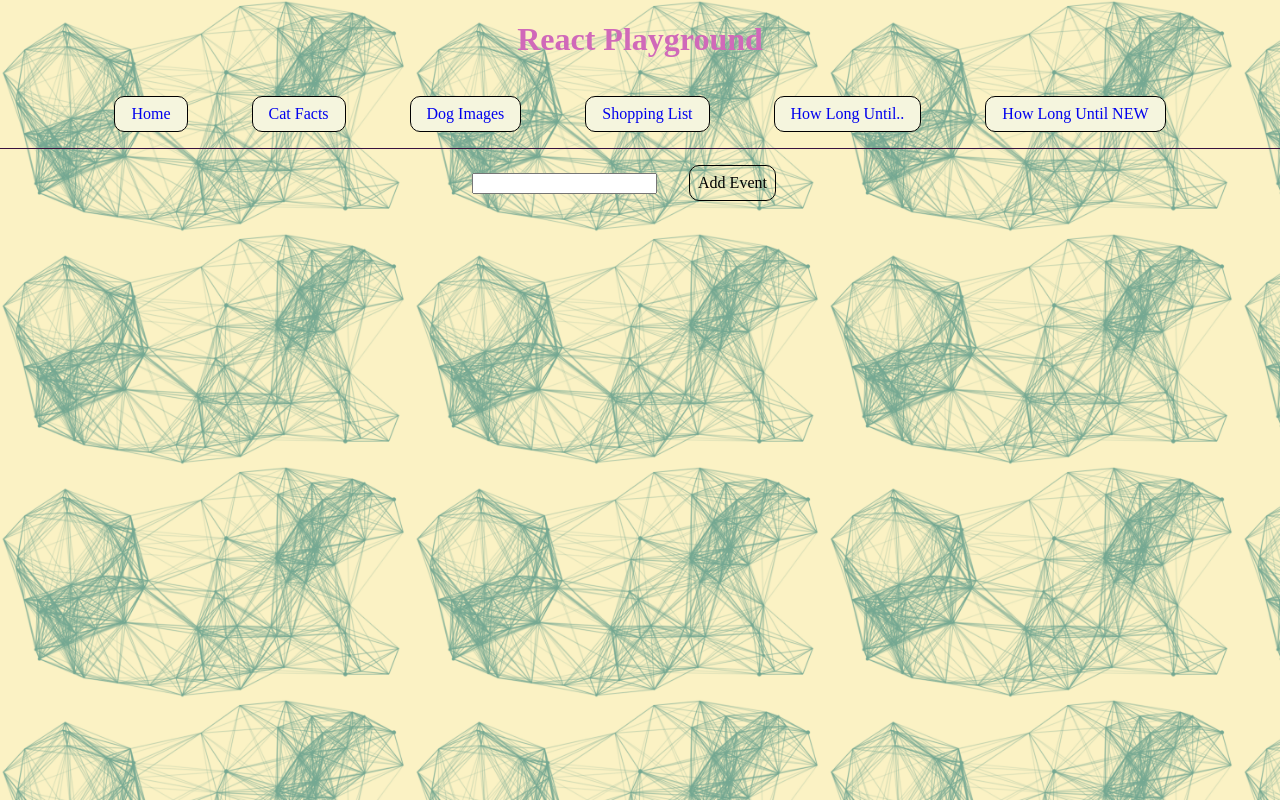
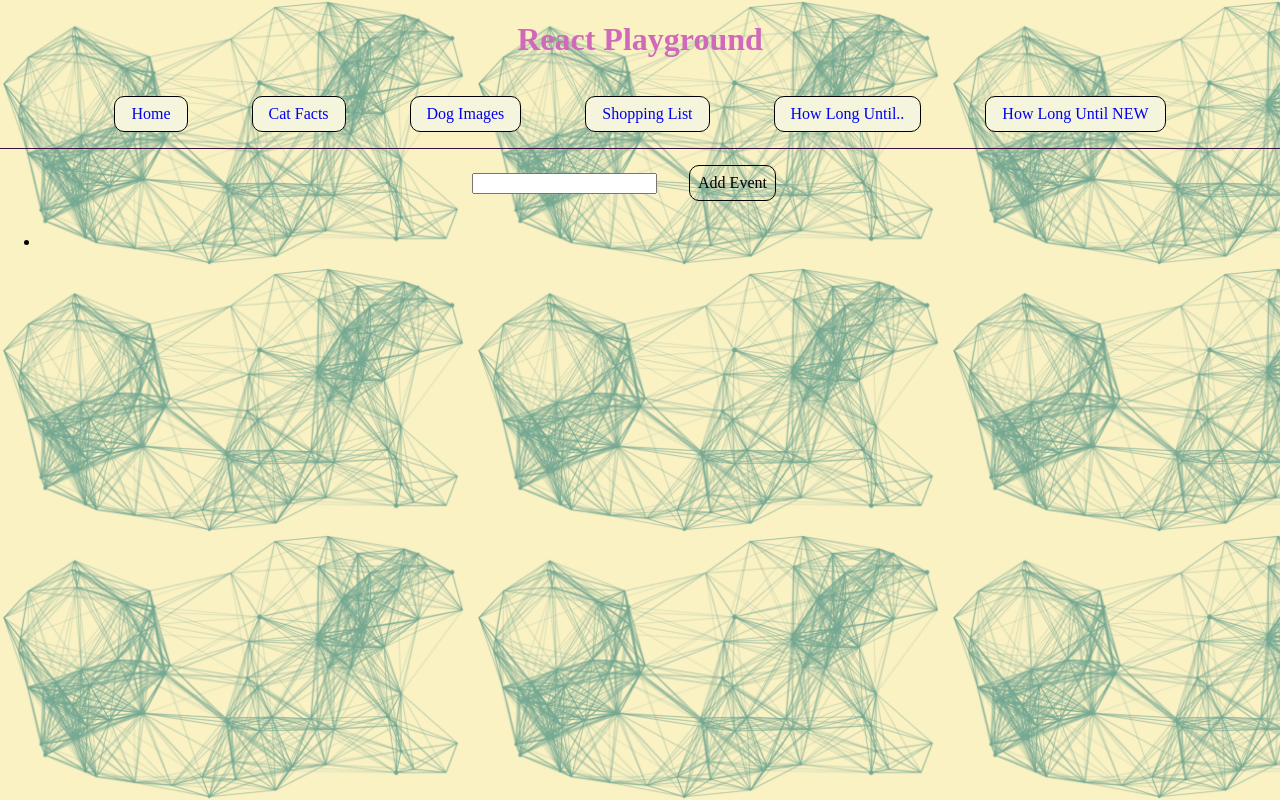
Before and after one commit to timcastillogill/React-Playground, a React (Create React App) app: page /howLongUntil in a window 1280 px wide. Built offline with nearby package versions, Linux system fonts and the light colour scheme; no server answers; a web font is replaced by a local one.

Commit message:
List item added for event inputted

```diff
--- a/src/components/HowLongUntil/HowLongUntil.tsx
+++ b/src/components/HowLongUntil/HowLongUntil.tsx
@@ -12,7 +12,9 @@ const HowLongUntil = () => {
     <Fragment>
       <input type="text" onChange={handleEventChange} value={event} />
       <button>Add Event</button>
-      <p>{event}</p>
+      <ul>
+        <li>{event}</li>
+      </ul>
     </Fragment>
   );
 };
```
Also changed, not shown: 1 other file (tests, documents, lock files or other folders).
